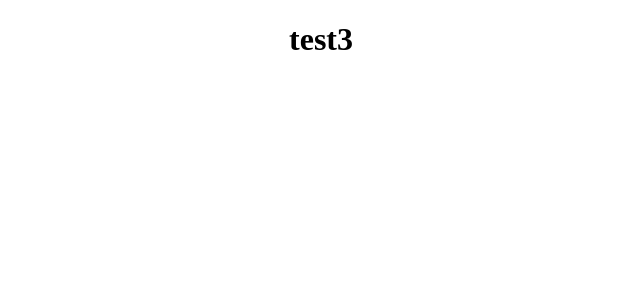
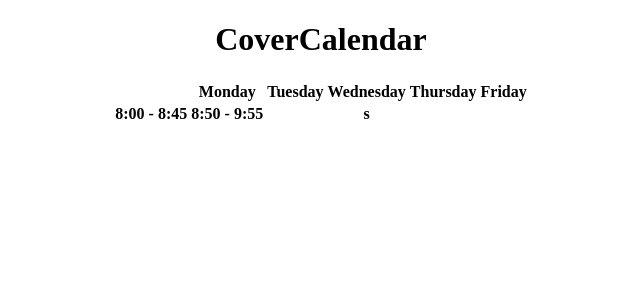
Before and after one commit to Makergear25/CoverMe, a Django app: page /covercalendar/ in a window 1280 px wide. Before the commit the part shown is almost empty. Shown: the top 300 px of the page, without its empty margins (319-959 px from the left). Run offline with Django 5.2, Linux system fonts and the light colour scheme; lists and menus that the app fills with data are empty.

Commit message:
working on table

```diff
--- a/CoverCalendar/static/CoverCalendar/style.css
+++ b/CoverCalendar/static/CoverCalendar/style.css
@@ -1,3 +1,8 @@
 h1 {
     text-align: center;
 }
+
+table {
+    margin-left: auto;
+    margin-right: auto;
+}
--- a/CoverCalendar/templates/CoverCalendar/index.html
+++ b/CoverCalendar/templates/CoverCalendar/index.html
@@ -7,8 +7,25 @@
     <link rel="stylesheet" href="{% static 'covercalendar/style.css' %}">
 </head>
 <body>
-    <h1>test3</h1>
-
-    <script src="http://192.168.1.238:35729/livereload.js"></script>
+    <h1>CoverCalendar</h1>
+    {% comment %} Table for the calendar {% endcomment %}
+    <div>
+        <table>
+            <tr>
+                <th></th>
+                <th scope="col">Monday</th>
+                <th scope="col">Tuesday</th>
+                <th scope="col">Wednesday</th>
+                <th scope="col">Thursday</th>
+                <th scope="col">Friday</th>
+            </tr>
+            <tr>
+                <th scope="row">8:00 - 8:45</th>
+                <th scope="row">8:50 - 9:55</th>
+                <th scope="row"></th>
+                <th>s</th>
+            </tr>
+        </table>
+    </div>
 </body>
 </html>
--- a/CoverMe/settings.py
+++ b/CoverMe/settings.py
@@ -52,6 +52,7 @@ MIDDLEWARE = [
     'livereload.middleware.LiveReloadScript',
 ]
 
+LIVERELOAD_HOST="192.168.1.238"
 
 ROOT_URLCONF = 'CoverMe.urls'
 
```
